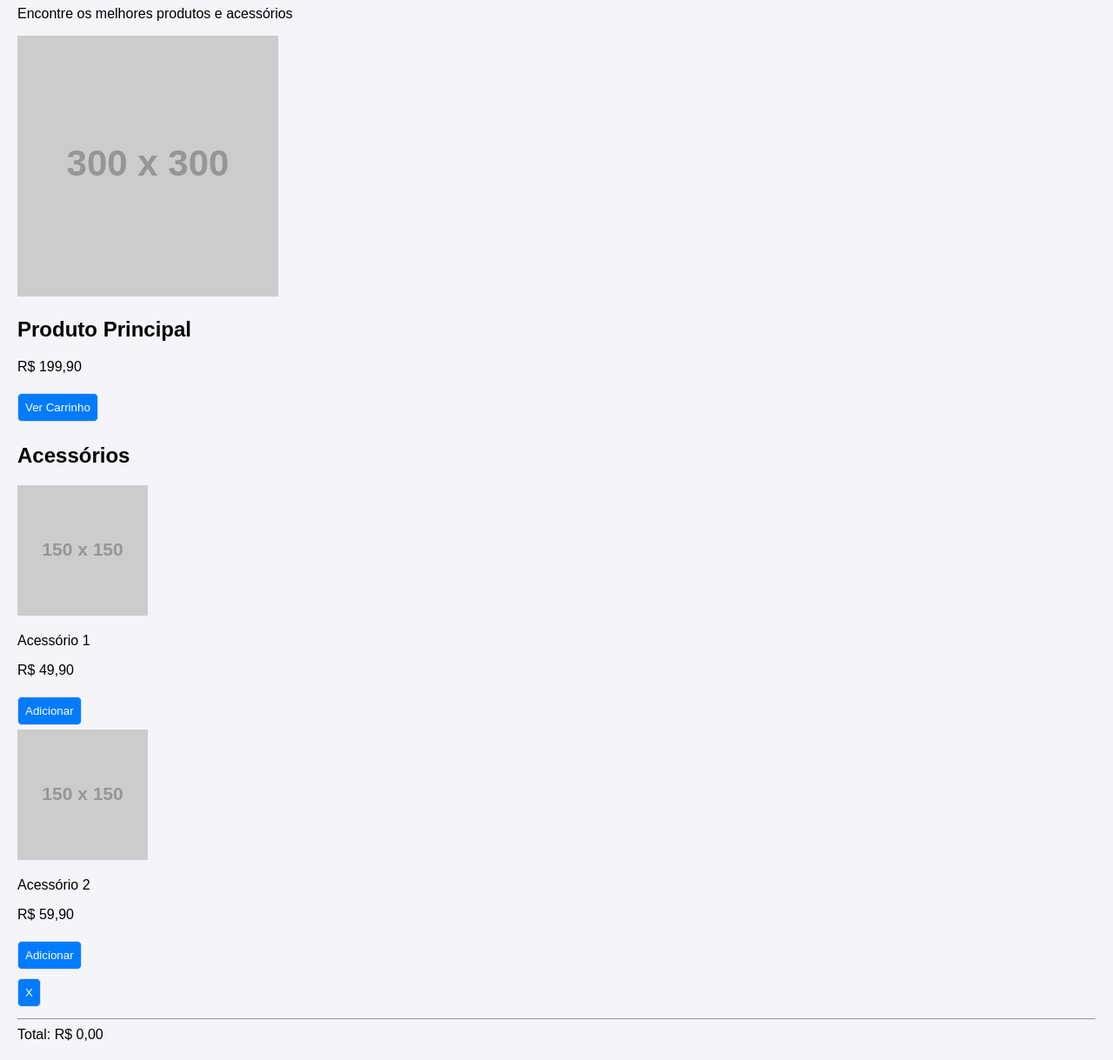
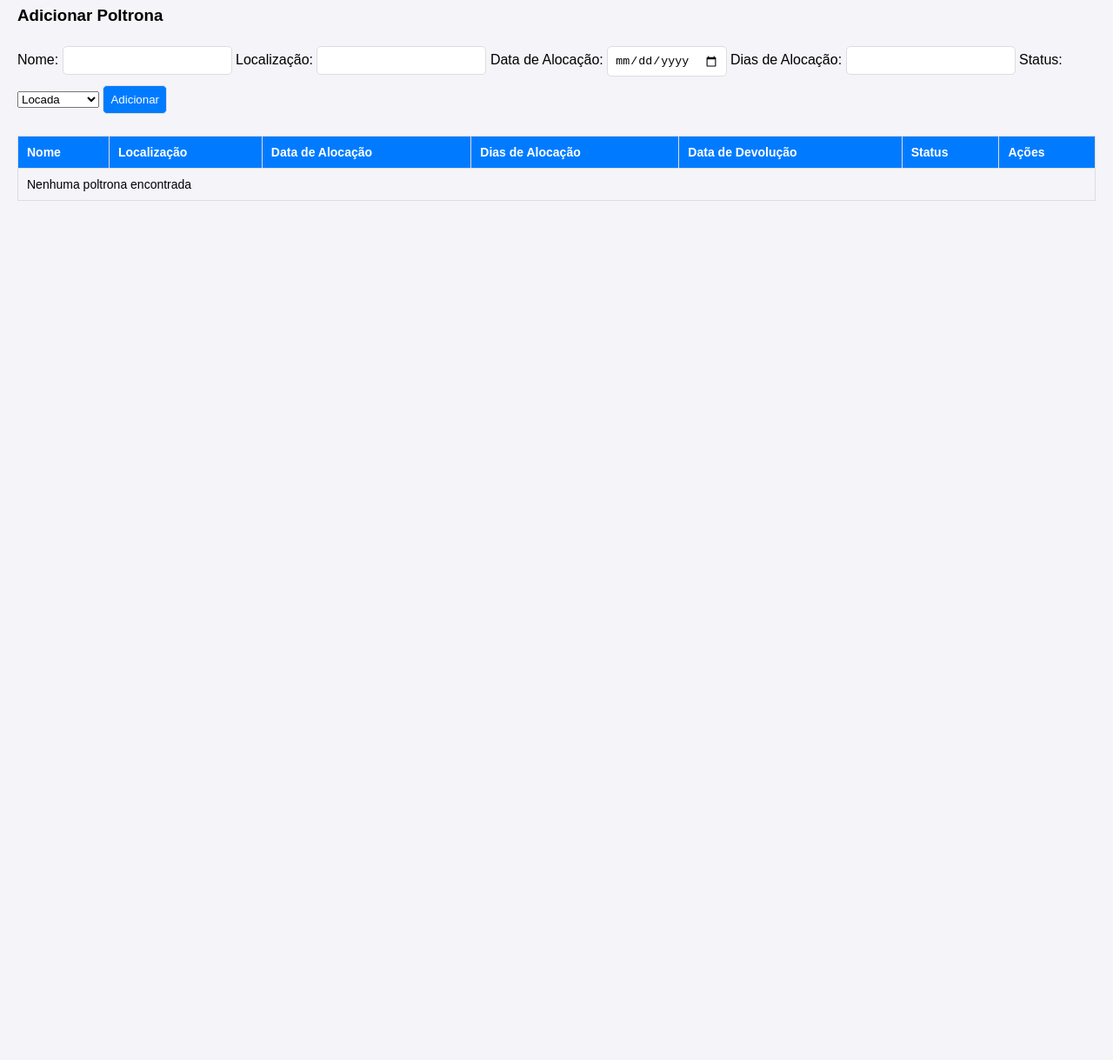
Before and after one commit to todynhozk/locacao-de-poltrona, a plain HTML site: page index.html in a window 1280 px wide. Shown: the part 93-1312 px from the top of the page at 87% size. After the commit the page ends 800 px from the top, so only its background shows below. Drawn offline with Linux system fonts and the light colour scheme; placeholder pictures from the web are drawn by us.

Commit message:
Update index.html

```diff
--- a/index.html
+++ b/index.html
@@ -1,60 +1,51 @@
-
 <!DOCTYPE html>
 <html lang="pt-BR">
 <head>
-  <meta charset="UTF-8" />
-  <meta name="viewport" content="width=device-width, initial-scale=1.0" />
-  <title>Loja de Produtos</title>
-  <link rel="stylesheet" href="styles.css" />
+    <meta charset="UTF-8">
+    <meta name="viewport" content="width=device-width, initial-scale=1.0">
+    <title>Controle de Poltronas</title>
+    <link rel="stylesheet" href="styles.css">
 </head>
 <body>
-  <div class="header">
-    <h1>Minha Loja</h1>
-    <p>Encontre os melhores produtos e acessórios</p>
-  </div>
-  <div class="main-content">
-    <div class="produto-principal">
-      <img src="https://via.placeholder.com/300" alt="Produto Principal" />
-      <div class="produto-info">
-        <h2>Produto Principal</h2>
-        <p class="preco">R$ 199,90</p>
-        <button class="btn-carrinho">Ver Carrinho</button>
-      </div>
+
+    <h1>Sistema de Controle de Poltronas</h1>
+
+    <div id="form-adicionar">
+        <h3>Adicionar Poltrona</h3>
+        <label for="add-nome">Nome:</label>
+        <input type="text" id="add-nome">
+        <label for="add-local">Localização:</label>
+        <input type="text" id="add-local">
+        <label for="add-data-alocacao">Data de Alocação:</label>
+        <input type="date" id="add-data-alocacao">
+        <label for="add-dias-alocacao">Dias de Alocação:</label>
+        <input type="number" id="add-dias-alocacao">
+        <label for="add-status">Status:</label>
+        <select id="add-status">
+            <option value="Locada">Locada</option>
+            <option value="Não Locada">Não Locada</option>
+        </select>
+        <button type="button" id="adicionar-btn" onclick="adicionarObjeto()">Adicionar</button>
     </div>
-    <div class="acessorios">
-      <h2>Acessórios</h2>
-      <div class="acessorios-lista">
-        <div class="item">
-          <img src="https://via.placeholder.com/150" alt="Acessório 1" />
-          <div class="item-info">
-            <p>Acessório 1</p>
-            <p class="preco">R$ 49,90</p>
-          </div>
-          <button class="btn-add">Adicionar</button>
-        </div>
-        <div class="item">
-          <img src="https://via.placeholder.com/150" alt="Acessório 2" />
-          <div class="item-info">
-            <p>Acessório 2</p>
-            <p class="preco">R$ 59,90</p>
-          </div>
-          <button class="btn-add">Adicionar</button>
-        </div>
-      </div>
-    </div>
-  </div>
 
-  <div class="modal-carrinho hidden">
-    <div class="popup-carrinho">
-      <button class="fechar-carrinho">X</button>
-      <div class="carrinho">
-        <div class="itens-carrinho"></div>
-        <hr />
-        <div class="total">Total: R$ 0,00</div>
-      </div>
-    </div>
-  </div>
 
-  <script src="script.js"></script>
+    <table>
+        <thead>
+            <tr>
+                <th>Nome</th>
+                <th>Localização</th>
+                <th>Data de Alocação</th>
+                <th>Dias de Alocação</th>
+                <th>Data de Devolução</th>
+                <th>Status</th>
+                <th>Ações</th>
+            </tr>
+        </thead>
+        <tbody id="tabela-objetos">
+            <!-- Os dados dos objetos vão aparecer aqui -->
+        </tbody>
+    </table>
+
+    <script src="script.js"></script>
 </body>
 </html>
```
